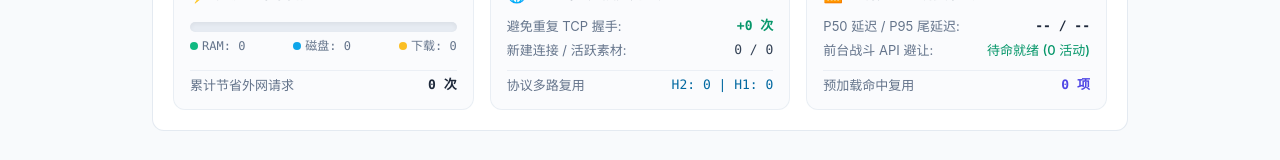
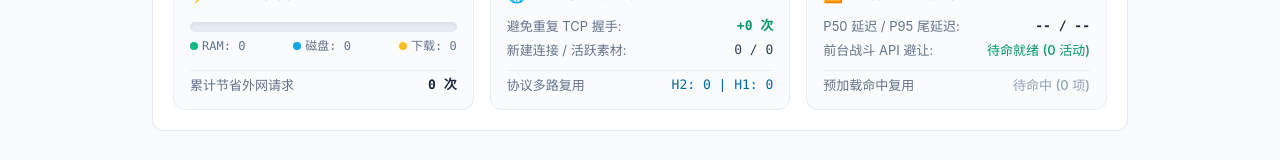
Before and after one commit to Sagisawa/GBF-Accelerator, a React (Vite) app in the folder web/: page / in a window 1280 px wide. Shown: the part 1079-1239 px from the top of the page. Built offline with nearby package versions, Linux system fonts and the light colour scheme; no server answers; the HTML template or start-up script is replaced by a standard one.

Commit message:
feat(ui): enrich prefetch reuse telemetry with state-aware indicators
- Distinguish between disabled, fully warmed local cache, standby, and active hit states in telemetry panel.

- Rebuild and synchronize web SPA distribution assets into engine embedded package.

```diff
--- a/web/src/App.tsx
+++ b/web/src/App.tsx
@@ -1391,9 +1391,21 @@ export const App: React.FC = () => {
 
               <div className="text-xs sm:text-[13px] text-slate-500 flex items-center justify-between pt-1.5 border-t border-slate-200/60">
                 <span>预加载命中复用</span>
-                <span className="font-mono font-semibold text-indigo-600">
-                  {prefetchReusedCount} 项
-                </span>
+                {!isPrefetch ? (
+                  <span className="text-slate-400 font-medium">未启用</span>
+                ) : prefetchReusedCount > 0 ? (
+                  <span className="font-mono font-semibold text-indigo-600">
+                    {prefetchReusedCount} 项 · 已命中
+                  </span>
+                ) : diskHitsCount + ramHitsCount > 0 ? (
+                  <span className="font-medium text-emerald-600">
+                    0 项 (缓存已完备)
+                  </span>
+                ) : (
+                  <span className="font-medium text-slate-400">
+                    待命中 (0 项)
+                  </span>
+                )}
               </div>
             </div>
           </div>
```
Also changed, not shown: 6 other files (tests, documents, lock files or other folders).
